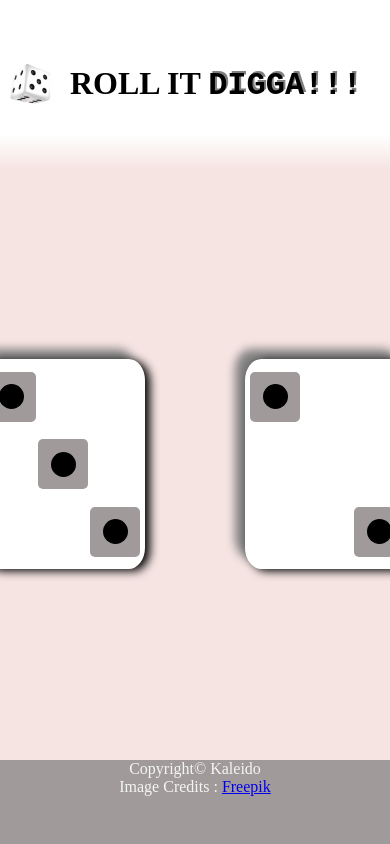
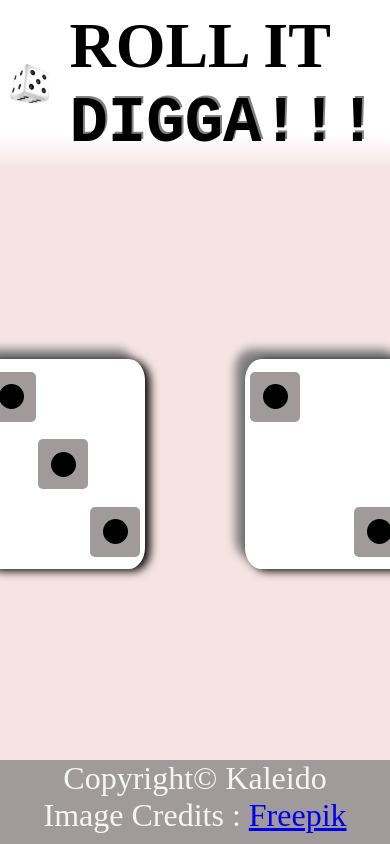
Before and after one commit to kaleido31/dice, a plain HTML site: page index.html in a window 390 px wide. Drawn offline with Linux system fonts and the light colour scheme.

Commit message:
Update style.css

```diff
--- a/style.css
+++ b/style.css
@@ -90,3 +90,10 @@ p{
 .firstBottomRight, .secondBottomRight{
   grid-area: 3/3/4/4;
 }
+@media (max-width:600px){
+h1{
+  font-size: 4rem;
+}
+p{
+  font-size: 2rem;
+}
```
